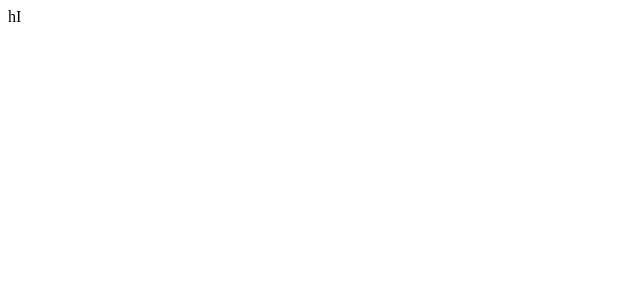
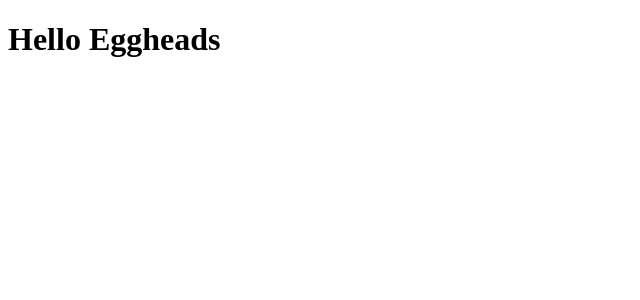
Before and after one commit to Andrew4d3/learn-react, a React app: page / in a window 1280 px wide. Shown: the top 300 px of the page, without its empty margins (0-640 px from the left). Built offline with nearby package versions, Linux system fonts and the light colour scheme.

Commit message:
Hello World - First Component
https://egghead.io/lessons/react-hello-world-first-component

```diff
--- a/App.js
+++ b/App.js
@@ -1,8 +1,14 @@
 import React from 'react'
-class App extends React.Component{
-  render(){
-    return <div>hI</div>
-  }
-}
+
+/* This is stateful */
+// class App extends React.Component{
+//   render(){
+//     // return React.createElement('h1', null, 'Hello Guys') //Alternative way
+//     return <h1>Hello guys!</h1>
+//   }
+// }
+
+/* This is stateless */
+const App = () => <h1>Hello Eggheads</h1>
 
 export default App
```
